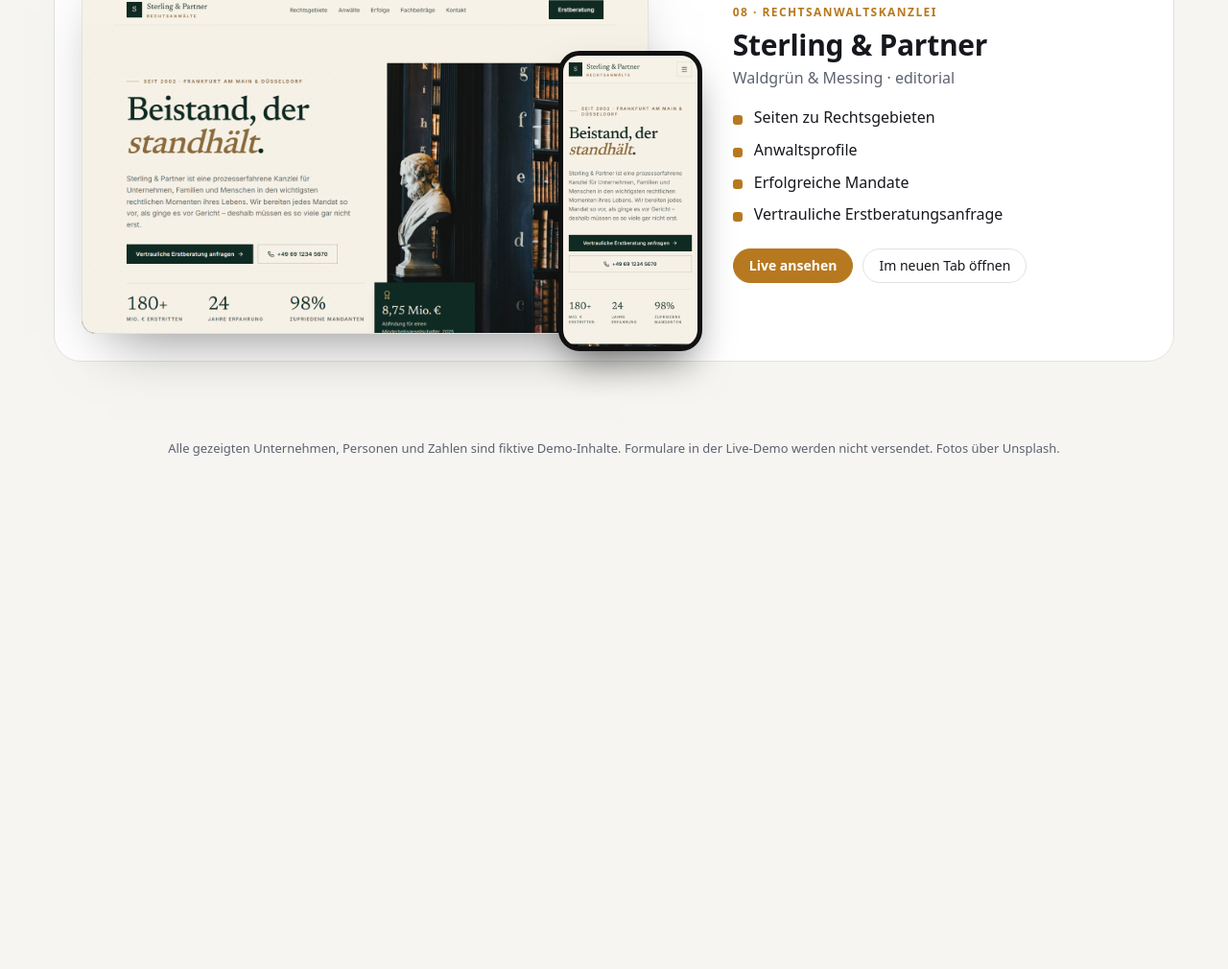
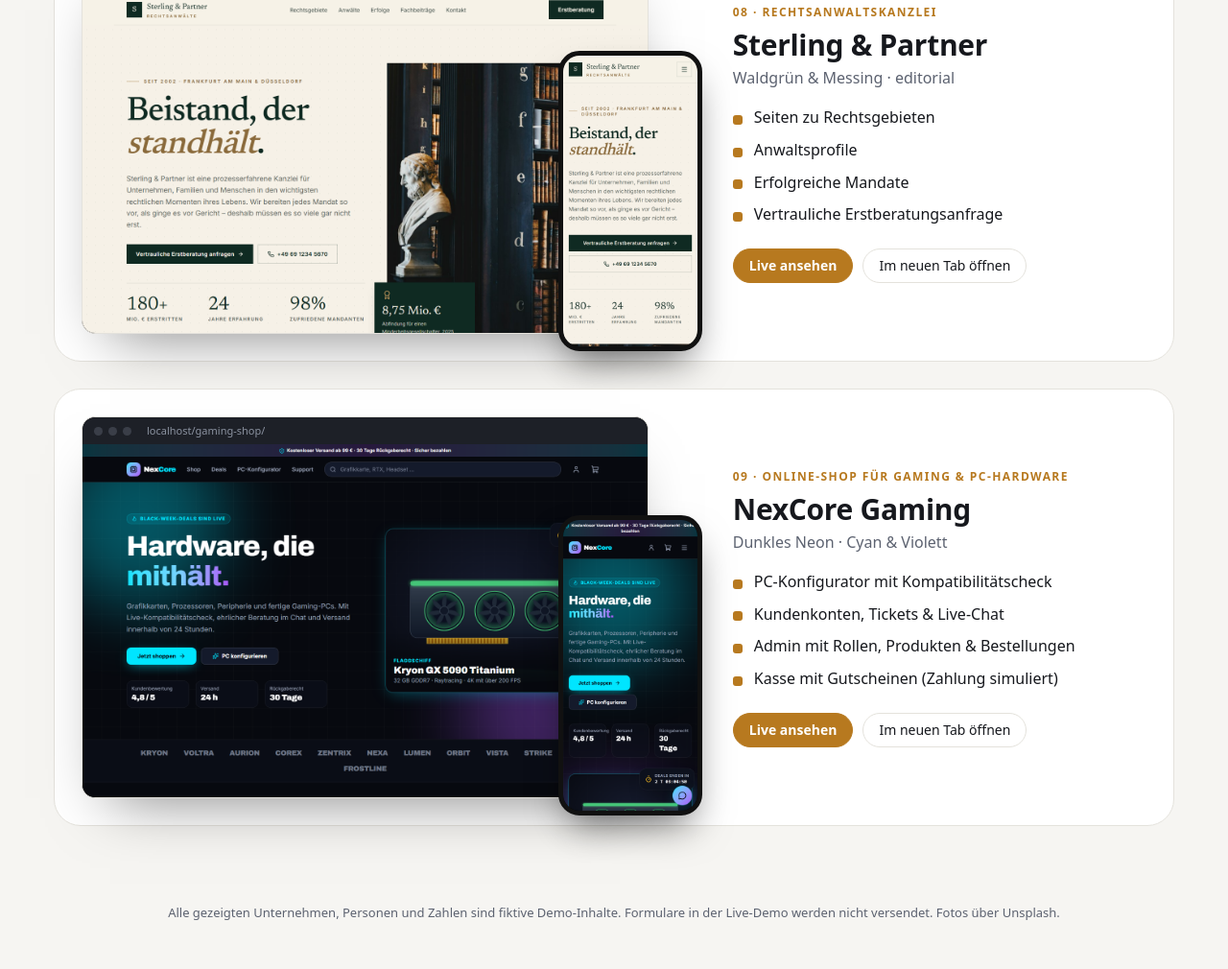
Before and after one commit to PHosseini03/website-showcase, a plain HTML site: page index.html in a window 1280 px wide. Shown: the part 3842-4852 px from the top of the page at 96% size. Before the commit the page ends 4368 px from the top, so only its background shows below. Drawn offline with Linux system fonts and the light colour scheme.

Commit message:
feat: live showcase of all demo websites
Co-Authored-By: Claude Opus 5.5 <noreply@anthropic.com>

```diff
--- a/index.html
+++ b/index.html
@@ -163,6 +163,8 @@ const SITES = [
     features: ["Leistungen & Preise", "Wunsch-Stylist wählen", "Online-Terminbuchung", "Gutscheine & Pakete"] },
   { id: "law-firm", name: "Sterling & Partner", industry: "Rechtsanwaltskanzlei", style: "Waldgrün & Messing · editorial",
     features: ["Seiten zu Rechtsgebieten", "Anwaltsprofile", "Erfolgreiche Mandate", "Vertrauliche Erstberatungsanfrage"] },
+  { id: "gaming-shop", name: "NexCore Gaming", industry: "Online-Shop für Gaming & PC-Hardware", style: "Dunkles Neon · Cyan & Violett",
+    features: ["PC-Konfigurator mit Kompatibilitätscheck", "Kundenkonten, Tickets & Live-Chat", "Admin mit Rollen, Produkten & Bestellungen", "Kasse mit Gutscheinen (Zahlung simuliert)"] },
 ];
 
 // Viewport size each device mode renders the site at; border = device frame thickness, chrome = browser bar.
```
Also changed, not shown: images/gaming-shop-hero.png (added), images/gaming-shop-mobile-hero.png (added), 1 other file.
